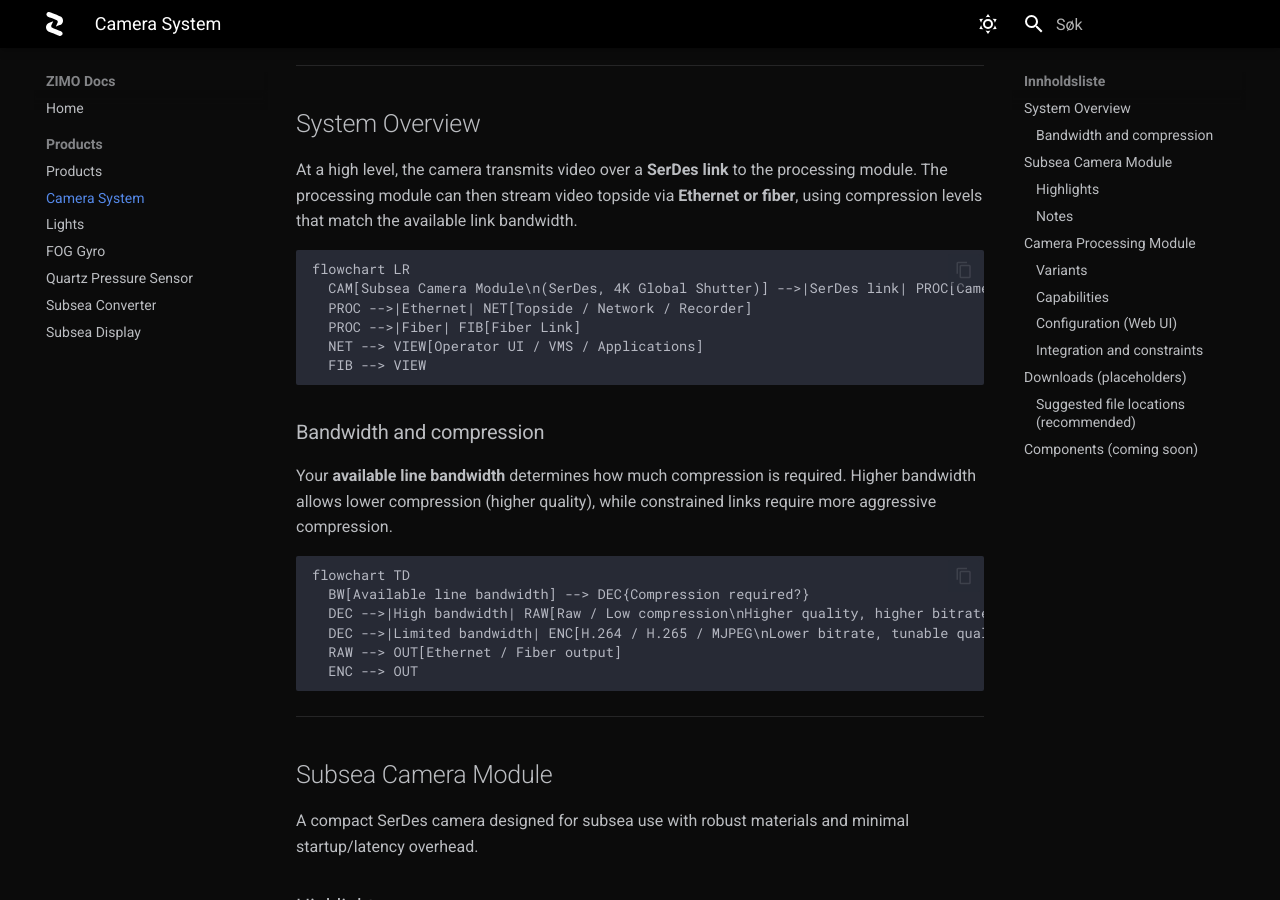
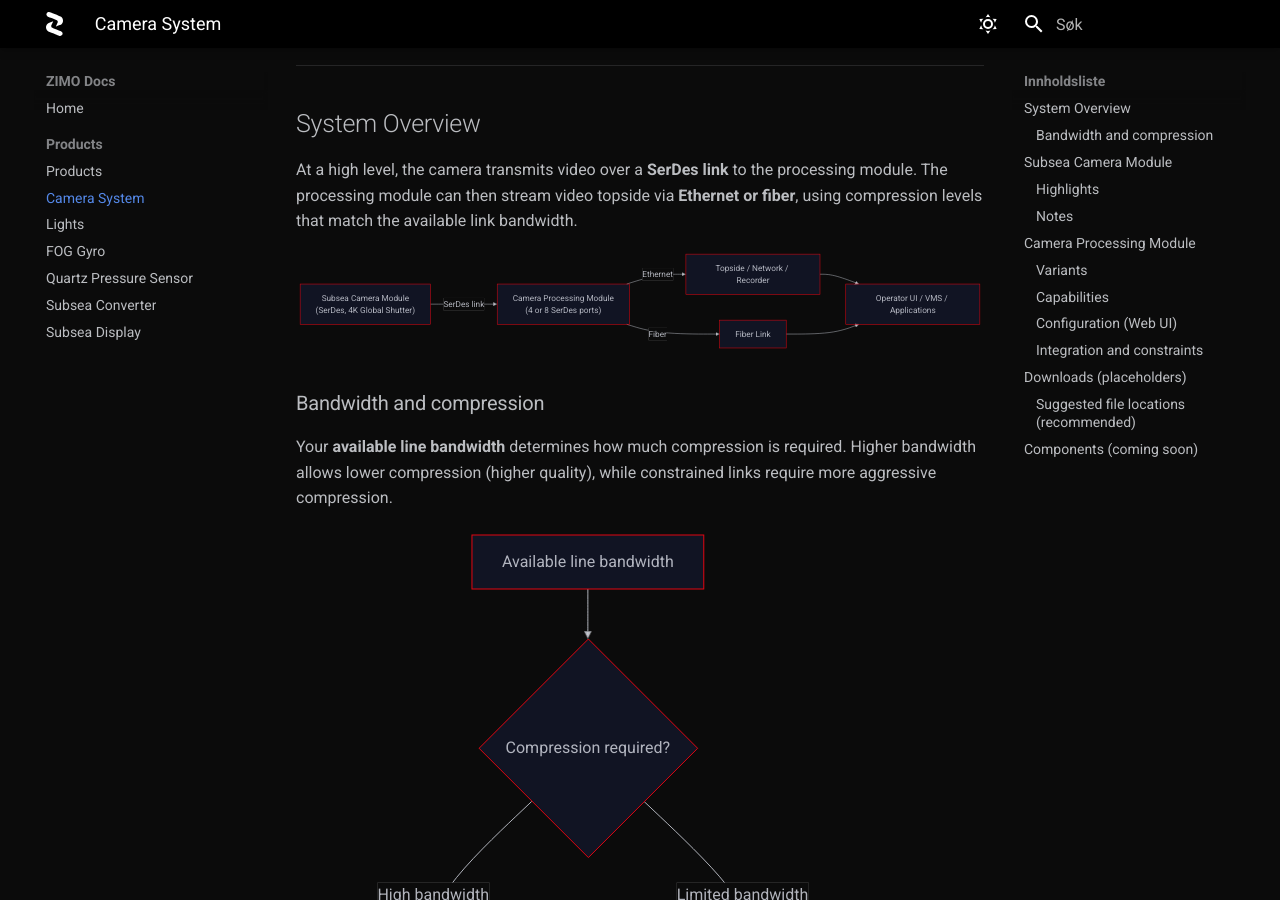
Before and after one commit to zimo-subsea/zimo-docs, an MkDocs documentation site: the page built from docs/products/camera-system/index.md, in a window 1280 px wide and 900 px high, scrolled down 333 px. Built offline with MkDocs 1.6.1 and Material for MkDocs 9.7.7, drawn with Linux system fonts in a browser that asks for light colours; some of the changed text lies outside the part shown.

Commit message:
Add Mermaid diagrams and update camera system docs

````diff
--- /dev/null
+++ b/docs/javascripts/mermaid-init.js
@@ -0,0 +1 @@
+mermaid.initialize({ startOnLoad: true });
--- a/docs/products/camera-system/index.md
+++ b/docs/products/camera-system/index.md
@@ -15,10 +15,10 @@ At a high level, the camera transmits video over a **SerDes link** to the proces
 
 ```mermaid
 flowchart LR
-  CAM[Subsea Camera Module\n(SerDes, 4K Global Shutter)] -->|SerDes link| PROC[Camera Processing Module\n(4 or 8 SerDes ports)]
-  PROC -->|Ethernet| NET[Topside / Network / Recorder]
-  PROC -->|Fiber| FIB[Fiber Link]
-  NET --> VIEW[Operator UI / VMS / Applications]
+  CAM["Subsea Camera Module<br/>(SerDes, 4K Global Shutter)"] -->|SerDes link| PROC["Camera Processing Module<br/>(4 or 8 SerDes ports)"]
+  PROC -->|Ethernet| NET["Topside / Network / Recorder"]
+  PROC -->|Fiber| FIB["Fiber Link"]
+  NET --> VIEW["Operator UI / VMS / Applications"]
   FIB --> VIEW
 ```
 
--- a/mkdocs.yml
+++ b/mkdocs.yml
@@ -7,7 +7,6 @@ theme:
   logo: assets/logos/ZimoLogoWhite.svg
   language: nb
 
-  # Mørk som standard
   palette:
     - scheme: slate
       toggle:
@@ -38,10 +37,18 @@ markdown_extensions:
   - toc:
       permalink: true
   - pymdownx.details
-  - pymdownx.superfences
+  - pymdownx.superfences:
+      custom_fences:
+        - name: mermaid
+          class: mermaid
+          format: !!python/name:pymdownx.superfences.fence_code_format
 
 extra_css:
   - stylesheets/extra.css
+
+extra_javascript:
+  - https://unpkg.com/mermaid@10/dist/mermaid.min.js
+  - javascripts/mermaid-init.js
 
 nav:
   - Home: index.md
````
